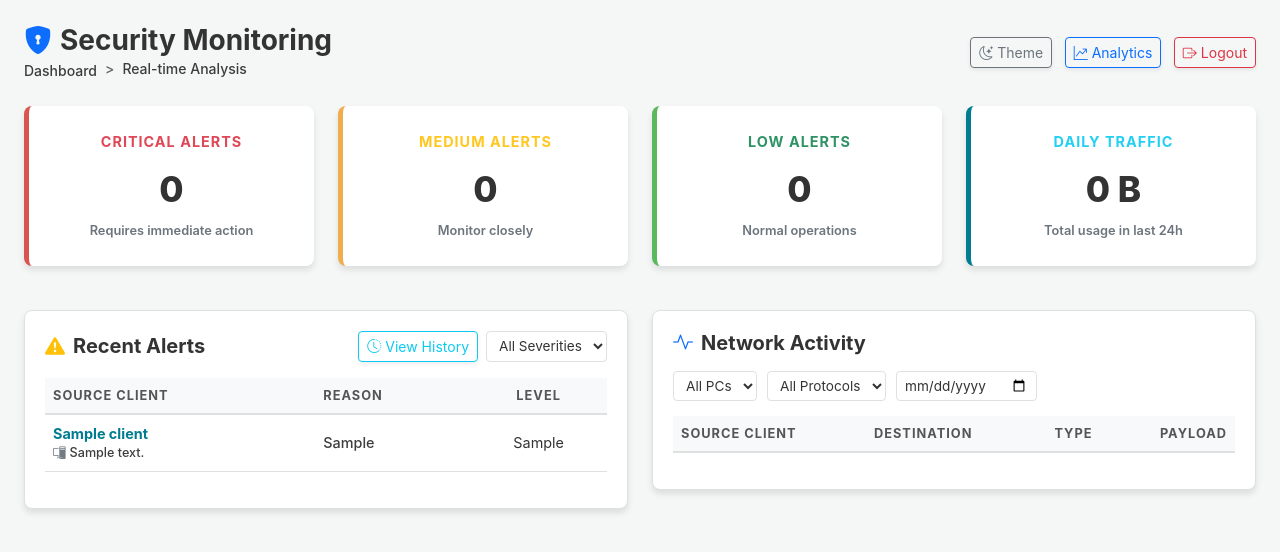
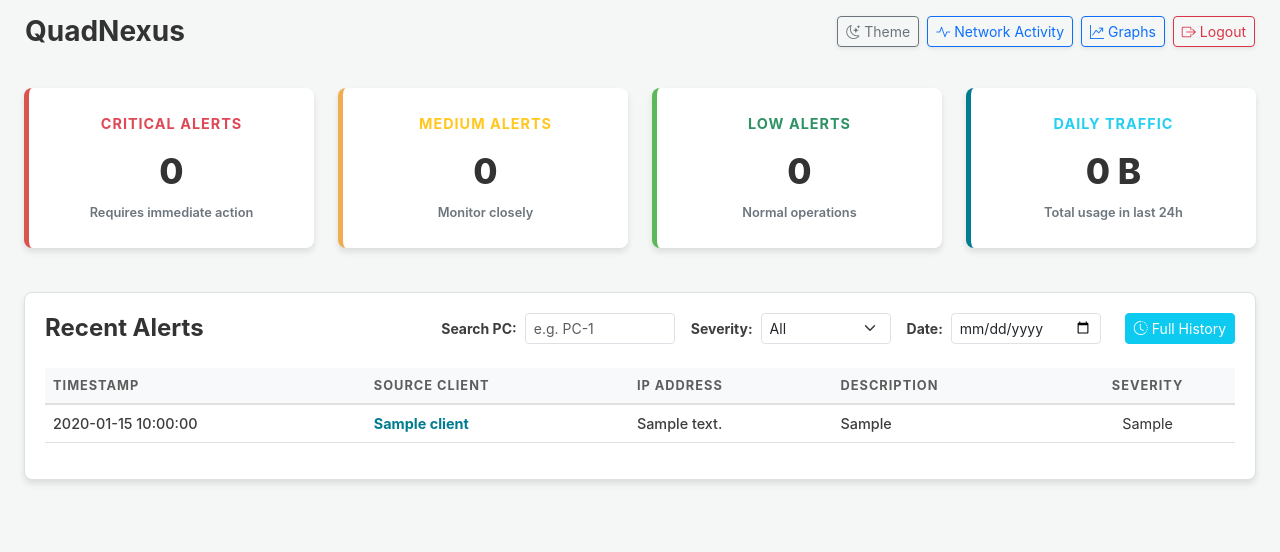
Before and after one commit to Mangi09/Network-Traffic-Administrator, a Flask app: page /dashboard in a window 1280 px wide. Shown: the top 552 px of the page. Run offline with Flask 3, Linux system fonts and the light colour scheme; the visitor is signed in with stand-in values (Sample User, id 1); tables that the repository leaves empty hold one stand-in row (values such as "Sample post"); data that the repository does not hold is empty.

Commit message:
frontend fixing

```diff
--- a/server/templates/dashboard.html
+++ b/server/templates/dashboard.html
@@ -285,32 +285,29 @@
 </head>
 
 <body>
+    <div class="navbar-custom"
+        style="padding: 15px 25px; display: flex; justify-content: space-between; align-items: center;">
+        <h3 class="fw-bold mb-0">QuadNexus</h3>
+        <div class="d-flex gap-2 align-items-center">
+            <button id="themeToggle" class="btn btn-outline-secondary btn-sm shadow-sm">
+                <i class="bi bi-moon-stars me-1"></i>Theme
+            </button>
+            <a href="/network_activity" class="btn btn-outline-primary btn-sm shadow-sm">
+                <i class="bi bi-activity me-1"></i>Network Activity
+            </a>
+            <a href="/graphs" class="btn btn-outline-primary btn-sm shadow-sm">
+                <i class="bi bi-graph-up-arrow me-1"></i>Graphs
+            </a>
+            <a href="/logout" class="btn btn-outline-danger btn-sm shadow-sm">
+                <i class="bi bi-box-arrow-right me-1"></i>Logout
+            </a>
+        </div>
+    </div>
 
-    <div class="container-fluid px-4 pt-4">
-        <div class="d-flex justify-content-between align-items-center mb-4">
-            <div>
-                <h3 class="fw-bold mb-0 text-dark"><i class="bi bi-shield-lock-fill me-2 text-primary"></i>Security
-                    Monitoring</h3>
-                <nav style="--bs-breadcrumb-divider: '>';" aria-label="breadcrumb">
-                    <ol class="breadcrumb mb-0">
-                        <li class="breadcrumb-item"><a href="#"
-                                class="text-decoration-none text-muted small">Dashboard</a></li>
-                        <li class="breadcrumb-item active small text-muted" aria-current="page">Real-time Analysis</li>
-                    </ol>
-                </nav>
-            </div>
-            <div>
-                <button id="themeToggle" class="btn btn-outline-secondary btn-sm shadow-sm me-2">
-                    <i class="bi bi-moon-stars me-1"></i>Theme
-                </button>
-                <a href="/graphs" class="btn btn-outline-primary btn-sm shadow-sm me-2"><i
-                        class="bi bi-graph-up-arrow me-1"></i>Analytics</a>
-                <a href="/logout" class="btn btn-outline-danger btn-sm shadow-sm"><i
-                        class="bi bi-box-arrow-right me-1"></i>Logout</a>
-            </div>
-        </div>
+    <div class="container-fluid px-4 pt-2">
+        <!-- Main Breadcrumb removed as per drawing -->
 
-        <div class="row mb-4">
+        <div class="row mb-4 mt-3">
             <div class="col-md-3">
                 <div class="card-custom text-center border-0" style="border-left: 5px solid #d9534f !important;">
                     <div class="card-title text-danger">Critical Alerts</div>
@@ -342,31 +339,45 @@
         </div>
 
         <div class="row">
-            <div class="col-md-6">
+            <div class="col-md-12">
                 <div class="card-custom">
-                    <div class="d-flex justify-content-between align-items-center mb-3">
-                        <h5 class="mb-0 fw-bold"><i class="bi bi-exclamation-triangle-fill text-warning me-2"></i>Recent
-                            Alerts</h5>
-                        <div class="d-flex gap-2">
-                            <button class="btn btn-outline-info btn-sm shadow-sm" onclick="showHistory()"><i
-                                    class="bi bi-clock-history me-1"></i>View History</button>
-                            <div class="filter-container mb-0">
-                                <select id="severityFilter" class="filter-select">
-                                    <option value="all">All Severities</option>
+                    <div class="d-flex justify-content-between align-items-center mb-4">
+                        <h4 class="fw-bold mb-0">Recent Alerts</h4>
+                        <div class="d-flex gap-3 align-items-center">
+                            <div class="d-flex align-items-center gap-2">
+                                <label class="small fw-bold text-muted">Search PC:</label>
+                                <input type="text" id="mainSearchPC" class="form-control form-control-sm"
+                                    placeholder="e.g. PC-1" style="width: 150px;">
+                            </div>
+                            <div class="d-flex align-items-center gap-2">
+                                <label class="small fw-bold text-muted">Severity:</label>
+                                <select id="severityFilter" class="form-select form-select-sm" style="width: 130px;">
+                                    <option value="all">All</option>
                                     <option value="High">High</option>
                                     <option value="Medium">Medium</option>
                                     <option value="Low">Low</option>
                                 </select>
                             </div>
+                            <div class="d-flex align-items-center gap-2">
+                                <label class="small fw-bold text-muted">Date:</label>
+                                <input type="date" id="mainDateFilter" class="form-control form-control-sm"
+                                    style="width: 150px;">
+                            </div>
+                            <button class="btn btn-info btn-sm text-white ms-2" onclick="showHistory()">
+                                <i class="bi bi-clock-history me-1"></i>Full History
+                            </button>
                         </div>
                     </div>
+
                     <div class="table-responsive">
                         <table class="table table-hover align-middle">
                             <thead>
-                                <tr>
+                                <tr class="text-uppercase small fw-bold" style="color: var(--muted-text);">
+                                    <th>Timestamp</th>
                                     <th>Source Client</th>
-                                    <th>Reason</th>
-                                    <th class="text-center">Level</th>
+                                    <th>IP Address</th>
+                                    <th>Description</th>
+                                    <th class="text-center">Severity</th>
                                 </tr>
                             </thead>
                             <tbody id="alertsTable"></tbody>
@@ -374,39 +385,8 @@
                     </div>
                 </div>
             </div>
-
-            <div class="col-md-6">
-                <div class="card-custom">
-                    <h5 class="mb-3 fw-bold"><i class="bi bi-activity text-primary me-2"></i>Network Activity</h5>
-                    <div class="filter-container">
-                        <select id="pcFilter" class="filter-select">
-                            <option value="all">All PCs</option>
-                        </select>
-                        <select id="protocolFilter" class="filter-select">
-                            <option value="all">All Protocols</option>
-                            <option value="HTTPS">HTTPS</option>
-                            <option value="HTTP">HTTP</option>
-                            <option value="DNS">DNS</option>
-                            <option value="OTHER">OTHER</option>
-                        </select>
-                        <input type="date" id="dateFilter" class="filter-select">
-                    </div>
-                    <div class="table-responsive">
-                        <table class="table table-hover align-middle">
-                            <thead>
-                                <tr>
-                                    <th>Source Client</th>
-                                    <th>Destination</th>
-                                    <th class="text-center">Type</th>
-                                    <th class="text-end">Payload</th>
-                                </tr>
-                            </thead>
-                            <tbody id="logsTable"></tbody>
-                        </table>
-                    </div>
-                </div>
-            </div>
         </div>
+    </div>
 
     </div>
 
@@ -448,84 +428,43 @@
             document.getElementById("low").innerText = data.low;
             document.getElementById("usage").innerText = formatBytes(data.total_usage);
 
-            // Update PC Filter options if they don't exist
-            const pcFilter = document.getElementById("pcFilter");
-            const existingPCs = Array.from(pcFilter.options).map(opt => opt.value);
-            const allPCs = [...new Set(data.recent_logs.map(l => l.client))];
-            allPCs.forEach(pc => {
-                if (!existingPCs.includes(pc)) {
-                    const option = document.createElement("option");
-                    option.value = pc;
-                    option.text = pc;
-                    pcFilter.add(option);
-                }
-            });
-
             const alertsTable = document.getElementById("alertsTable");
             alertsTable.innerHTML = "";
 
+            const searchPC = document.getElementById("mainSearchPC").value.toLowerCase();
             const selectedSeverity = document.getElementById("severityFilter").value;
+            const selectedDate = document.getElementById("mainDateFilter").value;
 
             data.recent_alerts
-                .filter(a => selectedSeverity === "all" || a.severity === selectedSeverity)
+                .filter(a => {
+                    const matchesPC = a.client.toLowerCase().includes(searchPC);
+                    const matchesSeverity = selectedSeverity === "all" || a.severity === selectedSeverity;
+                    let matchesDate = true;
+                    if (selectedDate) {
+                        const alertDate = a.time.split(' ')[0];
+                        matchesDate = alertDate === selectedDate;
+                    }
+                    return matchesPC && matchesSeverity && matchesDate;
+                })
                 .forEach(a => {
                     alertsTable.innerHTML += `
             <tr>
-                <td>
-                    <div class="client-name">${a.client}</div>
-                    <div class="text-muted small"><i class="bi bi-pc-display me-1"></i>${a.ip}</div>
-                </td>
+                <td class="small text-muted">${a.time}</td>
+                <td><div class="client-name">${a.client}</div></td>
+                <td class="text-muted small">${a.ip}</td>
                 <td class="reason-text small">${a.reason}</td>
                 <td class="text-center"><span class="severity-${a.severity.toLowerCase()}">${a.severity}</span></td>
-            </tr>
-        `;
-                });
-
-            const logsTable = document.getElementById("logsTable");
-            logsTable.innerHTML = "";
-
-            const selectedPC = document.getElementById("pcFilter").value;
-            const selectedProtocol = document.getElementById("protocolFilter").value;
-            const selectedDate = document.getElementById("dateFilter").value;
-
-            data.recent_logs
-                .filter(l => {
-                    const matchesPC = selectedPC === "all" || l.client === selectedPC;
-                    const matchesProtocol = selectedProtocol === "all" || l.protocol === selectedProtocol;
-
-                    let matchesDate = true;
-                    if (selectedDate) {
-                        const logDate = new Date(l.time).toISOString().split('T')[0];
-                        matchesDate = logDate === selectedDate;
-                    }
-
-                    return matchesPC && matchesProtocol && matchesDate;
-                })
-                .forEach(l => {
-                    const protocolClass = `protocol-${(l.protocol || 'other').toLowerCase()}`;
-                    const dataUsageClass = l.bytes > 1000000 ? 'data-usage-high' : 'data-usage-normal';
-
-                    logsTable.innerHTML += `
-            <tr>
-                <td>
-                    <div class="client-name">${l.client}</div>
-                    <div class="text-muted small"><i class="bi bi-pc-display me-1"></i>${l.ip}</div>
-                </td>
-                <td class="text-truncate reason-text small" style="max-width: 200px;" title="${l.domain}">${l.domain}</td>
-                <td class="text-center"><span class="protocol-badge ${protocolClass}">${l.protocol}</span></td>
-                <td class="text-end ${dataUsageClass}">${formatBytes(l.bytes)}</td>
             </tr>
         `;
                 });
         }
 
         // Add event listeners for filters
+        document.getElementById("mainSearchPC").addEventListener("input", loadData);
         document.getElementById("severityFilter").addEventListener("change", loadData);
-        document.getElementById("pcFilter").addEventListener("change", loadData);
-        document.getElementById("protocolFilter").addEventListener("change", loadData);
-        document.getElementById("dateFilter").addEventListener("change", loadData);
+        document.getElementById("mainDateFilter").addEventListener("change", loadData);
 
-        setInterval(loadData, 5000);
+        setInterval(loadData, 3000);
         loadData();
     </script>
 
```
Also changed, not shown: server/templates/graphs.html (+19 -23 lines).
